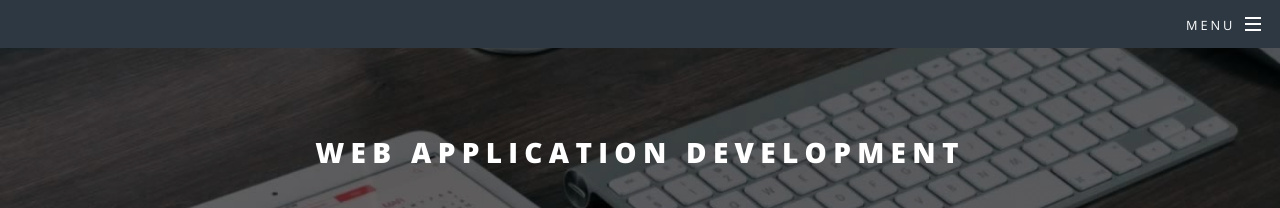
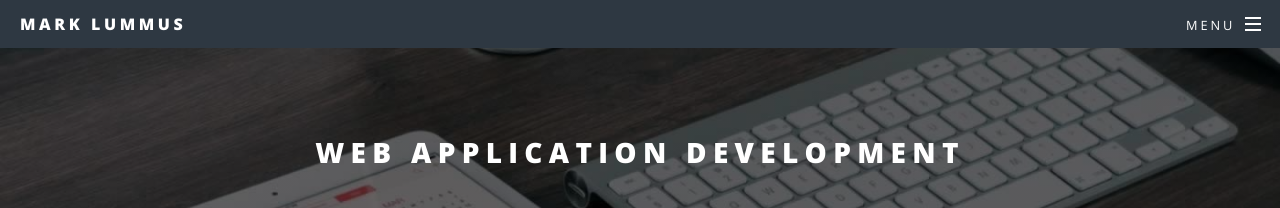
Before and after one commit to jabbermarky/jabbermarky.github.io, a Jekyll site: the page built from _pages/portfolio-web.md, in a window 1280 px wide. Shown: the top 208 px of the page. Built offline with Jekyll 4.4.1, drawn with Linux system fonts in a browser that asks for light colours.

```diff
--- a/_includes/header.html
+++ b/_includes/header.html
@@ -1,6 +1,6 @@
 <!-- Header -->
 <header id="header"{% if page.layout == 'landing' %} class="alt"{% endif %}>
-  <h1><a href="{{ site.baseurl }}/index.html">{{ site.site_name }}</a></h1>
+  <h1><a href="{{ site.baseurl }}/index.html">{{ site.title }}</a></h1>
   <nav id="nav">
     <ul>
       <li class="special">
```
